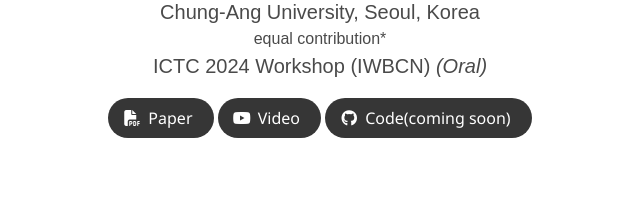
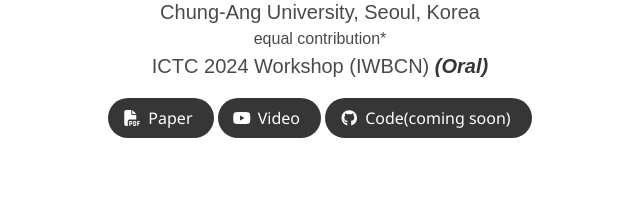
Before and after one commit to Lseonghak/website, a plain HTML site: page potf/index.html in a window 1280 px wide. Shown: the part 217-417 px from the top of the page, 320-960 px from the left. Drawn offline with nearby package versions, Linux system fonts and the light colour scheme; grey boxes are pictures that could not be loaded; some icons are missing; a web font is replaced by a local one.

Commit message:
POTF update

```diff
--- a/potf/index.html
+++ b/potf/index.html
@@ -66,7 +66,7 @@
           </div>
 
           <div class="is-size-5 publication-authors">
-            <span class="author-block">ICTC 2024 Workshop (IWBCN) <em>(Oral)</em></span>
+            <span class="author-block">ICTC 2024 Workshop (IWBCN) <em><strong>(Oral)</strong></em></span>
           </div>
 
           <div class="column has-text-centered">
```
